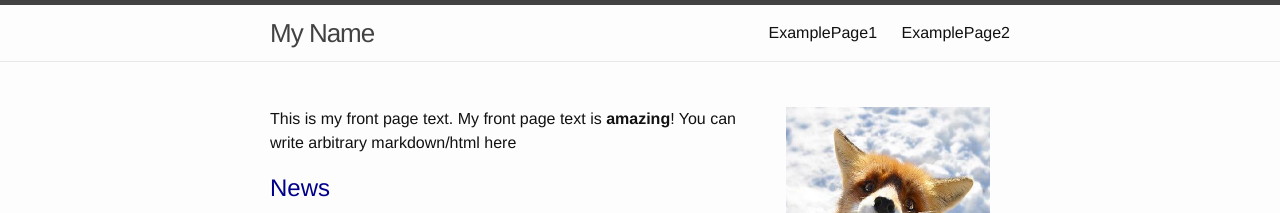
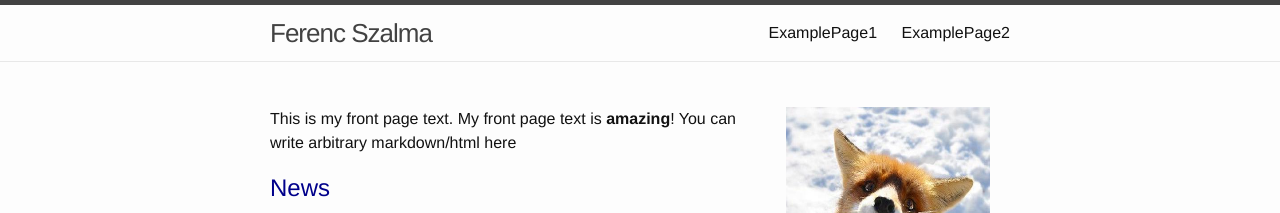
Before and after one commit to szalmaf/szalmaf.github.io, a Jekyll site: the page built from index.md, in a window 1280 px wide. Shown: the top 213 px of the page. Built offline with Jekyll 4.4.1, drawn with Linux system fonts in a browser that asks for light colours.

Commit message:
Change title to my name

```diff
--- a/_config.yml
+++ b/_config.yml
@@ -1,6 +1,6 @@
 # Site settings
 exclude: [README.md]
-title: My Name
+title: Ferenc Szalma
 email: mye@ma.il
 github: todo
 scholar_id: EcN9o7kAAAAJ
```
